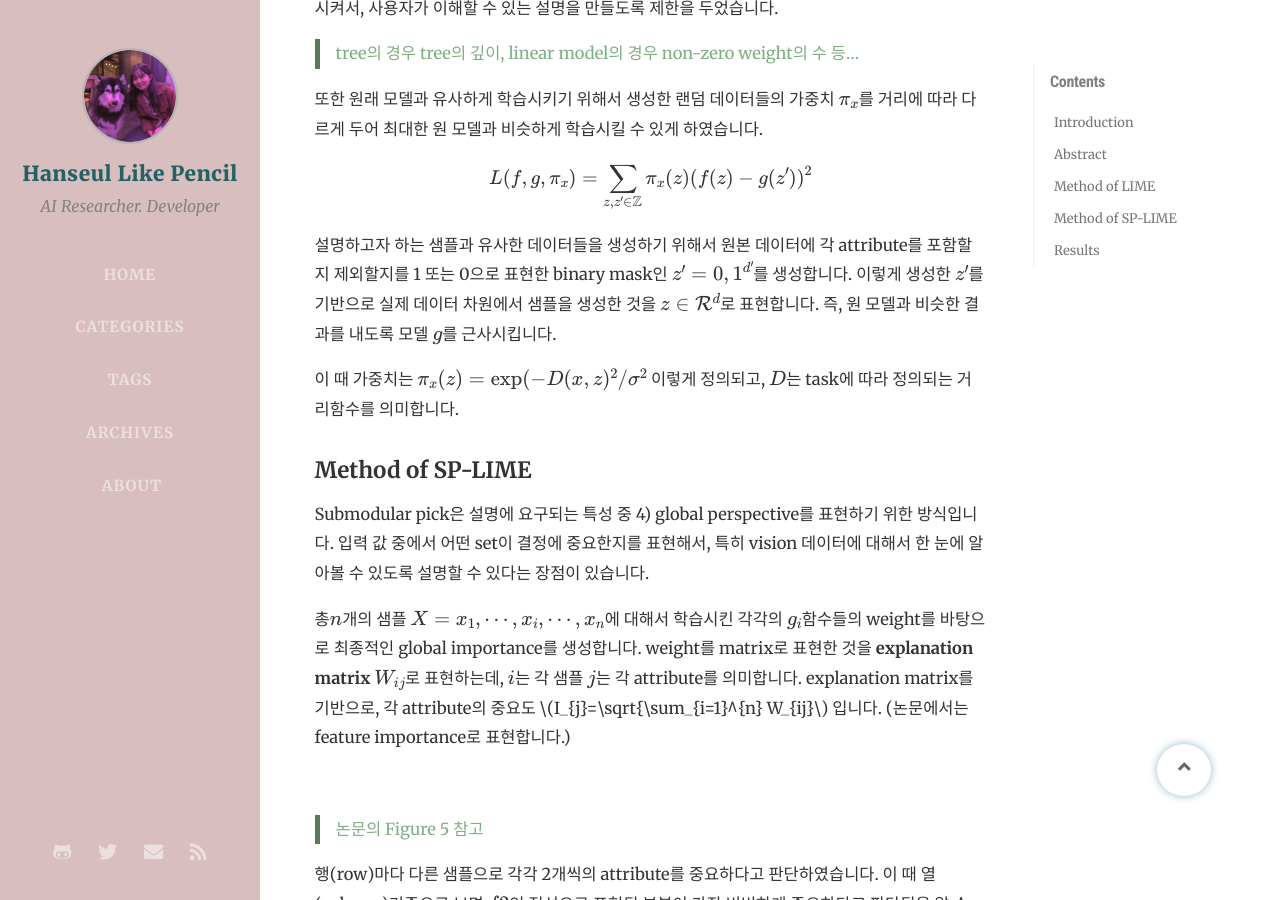
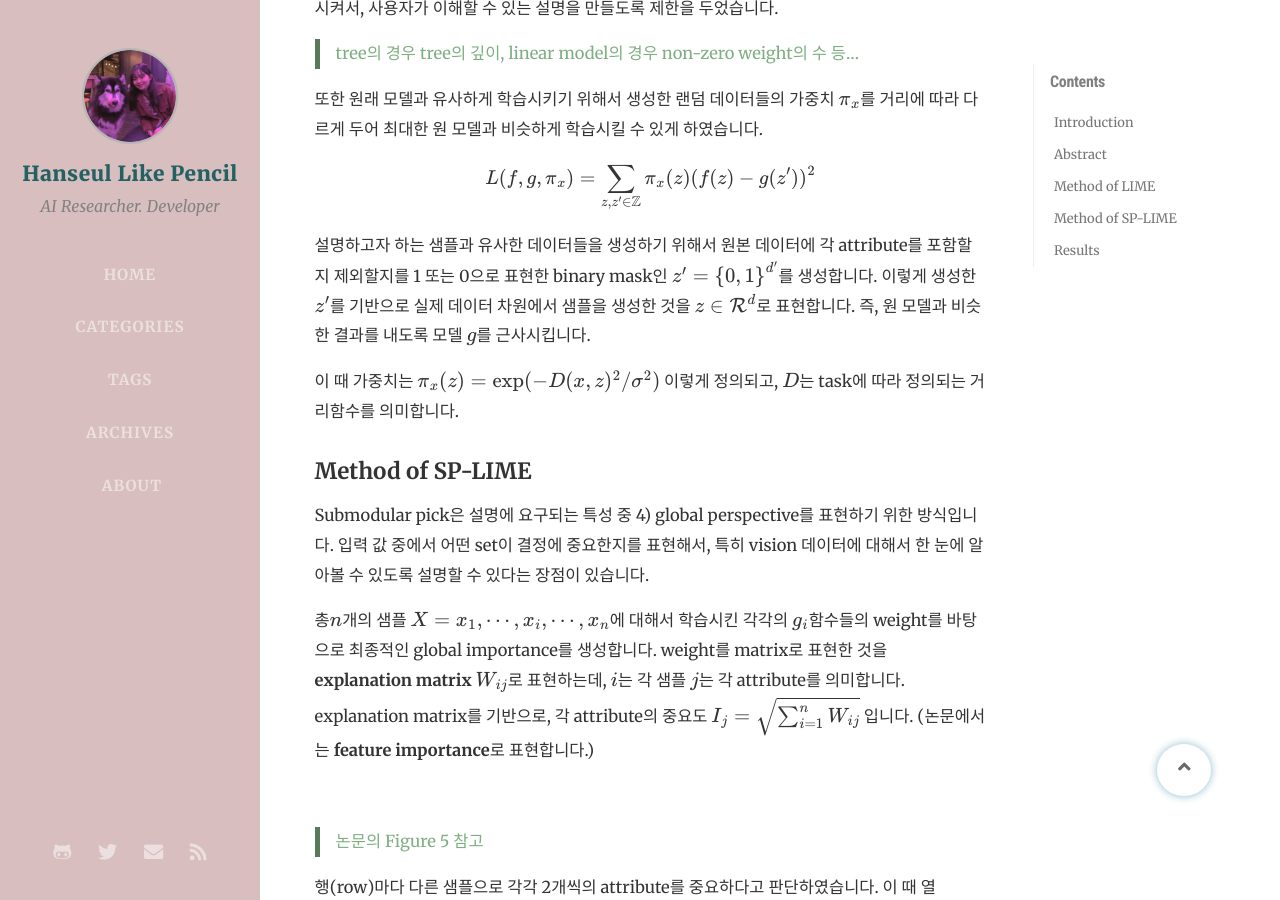
Before and after one commit to hanseul-jeong/hanseul-jeong.github.io, a Jekyll site: the page built from _posts/2021-01-03-[Paper review] XAI - LIME.md, in a window 1280 px wide and 900 px high, scrolled down 1989 px. Built offline with Jekyll 4.4.1, drawn with Linux system fonts in a browser that asks for light colours; nearby versions of some CDN libraries; comment, search, counter and statistics services are not loaded.

Commit message:
renewal inline function

```diff
--- a/_posts/2021-01-03-[Paper review] XAI - LIME.md
+++ b/_posts/2021-01-03-[Paper review] XAI - LIME.md
@@ -79,11 +79,11 @@ $$\xi(x)=\text{argmin}_{g \in G} L(f,g,\pi_{x}) + \Omega(g)$$
 
 $$L(f,g,\pi_{x}) = \sum_{z,z' \in \mathbb{Z}} \pi_{x}(z)(f(z)-g(z'))^{2}$$
 
-설명하고자 하는 샘플과 유사한 데이터들을 생성하기 위해서 원본 데이터에 각 attribute를 포함할지 제외할지를 1 또는 0으로 표현한 binary mask인 \\(z'={0,1}^{d'}\\)를 생성합니다.
+설명하고자 하는 샘플과 유사한 데이터들을 생성하기 위해서 원본 데이터에 각 attribute를 포함할지 제외할지를 1 또는 0으로 표현한 binary mask인 \\(z'={\\{0,1\\}}^{d'}\\)를 생성합니다.
 이렇게 생성한 \\(z'\\)를 기반으로 실제 데이터 차원에서 샘플을 생성한 것을 \\(z \in \mathcal{R}^{d}\\)로 표현합니다.
 즉, 원 모델과 비슷한 결과를 내도록 모델 \\(g\\)를 근사시킵니다.
 
-이 때 가중치는 \\(\pi_{x}(z)=\text{exp}(-D(x,z)^{2}/\sigma^{2}\\) 이렇게 정의되고, \\(D\\)는 task에 따라 정의되는 거리함수를 의미합니다.
+이 때 가중치는 \\(\pi_{x}(z)=\text{exp}(-D(x,z)^{2}/\sigma^{2})\\) 이렇게 정의되고, \\(D\\)는 task에 따라 정의되는 거리함수를 의미합니다.
 
 
 
@@ -93,7 +93,7 @@ Submodular pick은 설명에 요구되는 특성 중 4) global perspective를
 
 총\\(n\\)개의 샘플 \\(X=x_{1},\cdots,x_{i},\cdots,x_{n}\\)에 대해서 학습시킨 각각의 \\(g_{i}\\)함수들의 weight를 바탕으로 최종적인 global importance를 생성합니다.
 weight를 matrix로 표현한 것을 **explanation matrix** \\(W_{ij}\\)로 표현하는데, \\(i\\)는 각 샘플 \\(j\\)는 각 attribute를 의미합니다.
-explanation matrix를 기반으로, 각 attribute의 중요도 \\(I_{j}=\sqrt{\sum_{i=1}^{n} W_{ij}\\) 입니다. (논문에서는 feature importance로 표현합니다.)
+explanation matrix를 기반으로, 각 attribute의 중요도 \\(I_{j}=\sqrt{\sum_{i=1}^{n} W_{ij}}\\) 입니다. (논문에서는 **feature importance**로 표현합니다.)
 
 ![img LIME5](/assets/img/post/lime_5.png)
 > 논문의 Figure 5 참고
```
